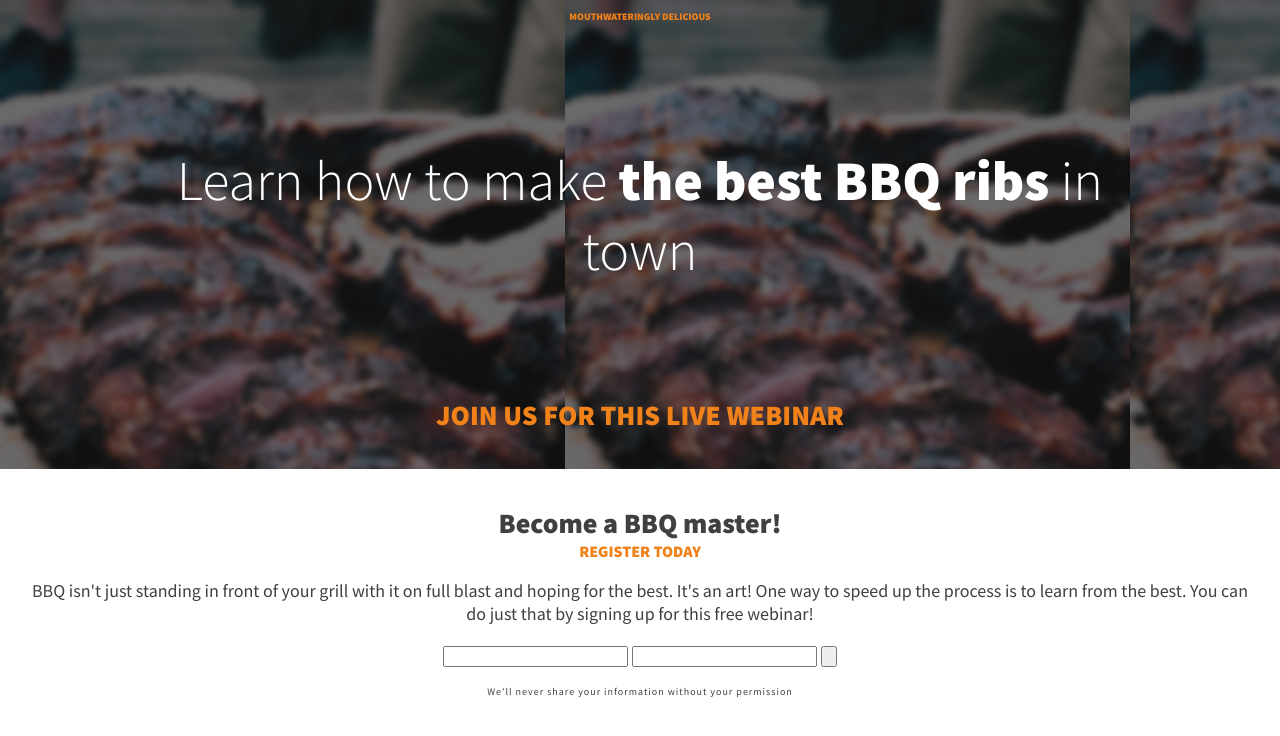
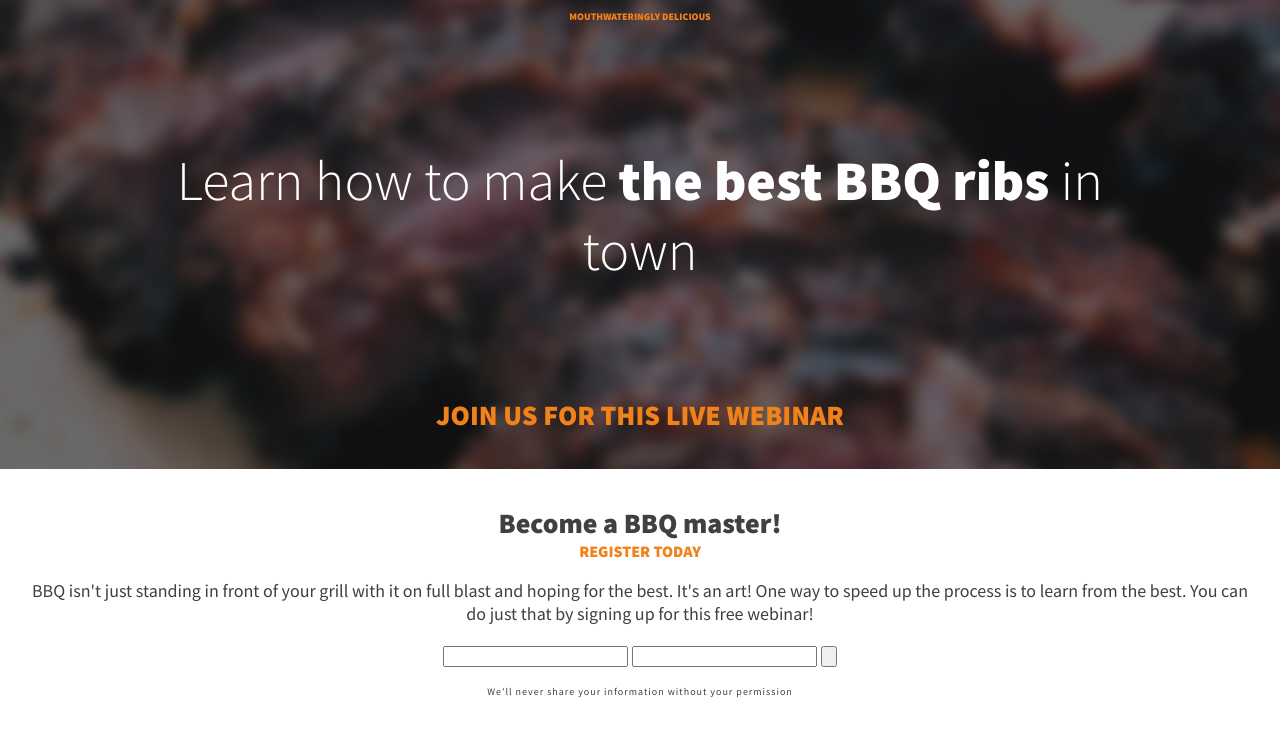
Before and after one commit to MalbonaGenio/BBQ-splash-page, a plain HTML site: page index.html in a window 1280 px wide. Drawn offline with Linux system fonts and the light colour scheme.

Commit message:
fixed the background image repeatign on larger screens with background-size and position.

```diff
--- a/css/style.css
+++ b/css/style.css
@@ -62,6 +62,8 @@ strong {
 .intro {
 	background-color: #404040; /*will show up in case the image does not load so we still are able to read the white text. */
 	background-image: url(../images/dark-ribs.jpeg);
+	background-size: cover; /*fills all the space and crops the rest*/
+	background-position: center; /*centers the image for the cover as it will zoom in zoom out depending on the windows screen.*/
 	padding: 0 0.25em 2em; /*if we  put padding on top part then .top-text-page cannot go there unless forced.*/
 	display: flex;
 	flex-direction: column;
```
